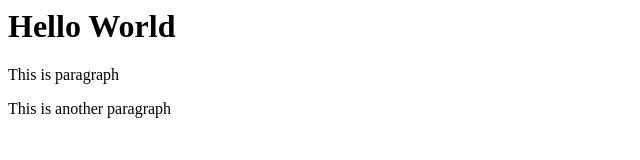
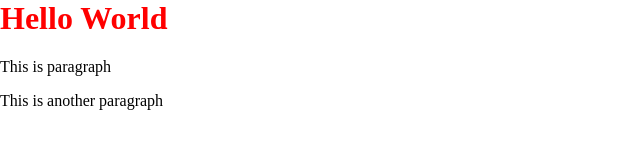
Before and after one commit to anupshrestha11/github-workflow, a plain HTML site: page index.html in a window 1280 px wide. Shown: the whole page, without its empty margins (0-640 px from the left). Drawn offline with Linux system fonts and the light colour scheme.

Commit message:
add css to html

```diff
--- a/index.html
+++ b/index.html
@@ -1,9 +1,18 @@
 <html>
     <head>
         <title>HomePage</title>
+        <style>
+            body {
+                margin: 0;
+                padding: 0;
+            }
+            .header {
+                color: red;
+            }
+        </style>
     </head>
     <body>
-        <h1>Hello World</h1>
+        <h1 class="header">Hello World</h1>
         <p>This is paragraph</p>
         <p>This is another paragraph</p>
     </body>
```
